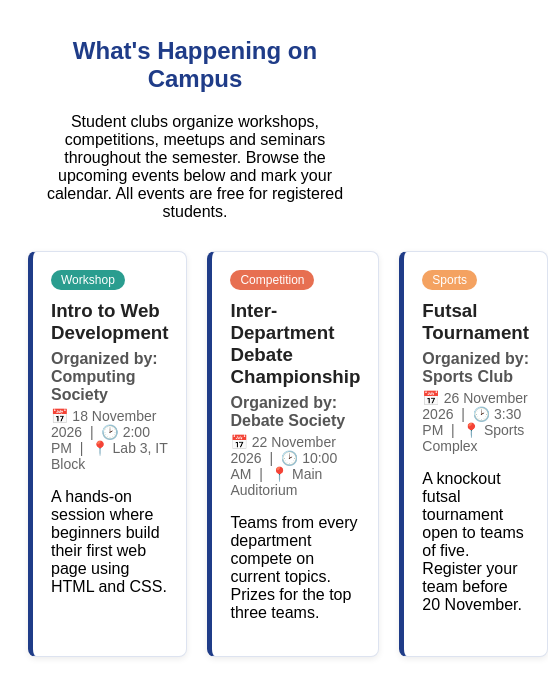
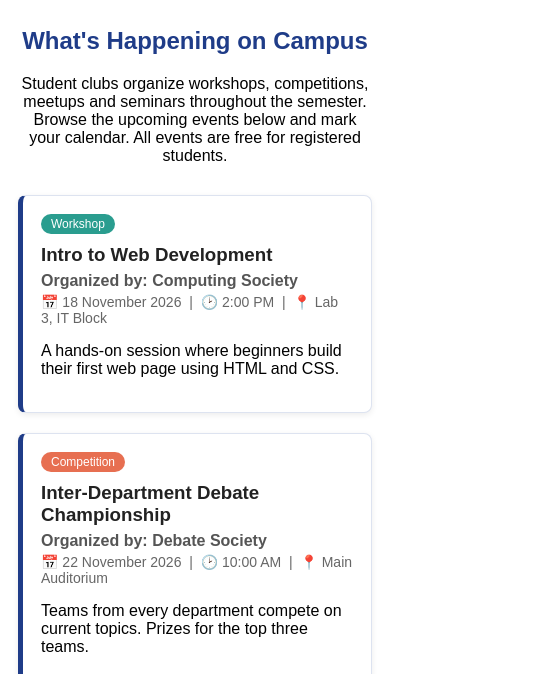
Before and after one commit to uzair6607/dev_ops, a plain HTML site: page src/events.html in a window 390 px wide. Shown: the part 101-775 px from the top of the page, 548 px wide, since content can reach past the window. Drawn offline with Linux system fonts and the light colour scheme.

Commit message:
Add responsive media query for events page

```diff
--- a/styles/style.css
+++ b/styles/style.css
@@ -74,3 +74,20 @@
     color: #777777;
     font-size: 14px;
 }
+
+
+/* Events page - responsive layout */
+@media (max-width: 900px) {
+    .events-grid {
+        grid-template-columns: repeat(2, 1fr);
+    }
+}
+
+@media (max-width: 600px) {
+    .events-grid {
+        grid-template-columns: 1fr;
+    }
+    .events-page {
+        padding: 10px;
+    }
+}
```
